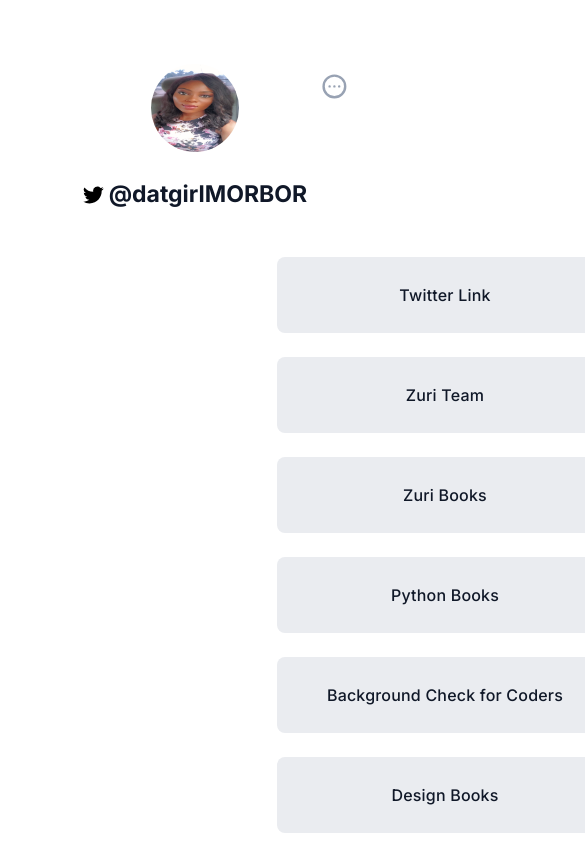
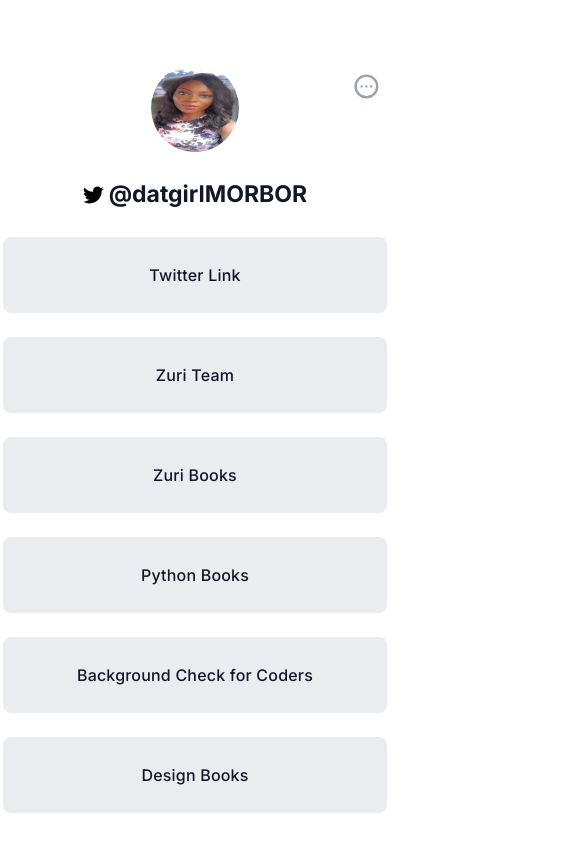
Before and after one commit to IAMMORBOR/Linktree-HNG-Stage-1-, a React (Create React App) app: page / in a window 390 px wide. Shown: the top 844 px of the page, 585 px wide, since content can reach past the window. Built offline with nearby package versions, Linux system fonts and the light colour scheme.

Commit message:
Mobile screen completed

```diff
--- a/src/App.style.scss
+++ b/src/App.style.scss
@@ -114,22 +114,16 @@
     height: 3px;
     background-color:$link-bg--color;
     margin: auto;
-
 }
-
-
 //MEDIA QUERY
 @media (max-width:56.25em){
 
     .MainSection{
         width: 100vw;
-
         &-Nav{
-
-
             &--icon{
                 top: 2.5rem;
-                left: 35rem;
+                left: 39rem;
             }
             &--desktop{
                 display: none;
@@ -145,13 +139,10 @@
     .empty{
         width: 35rem;
         margin-bottom: 2rem;
-
     }
     .SocialMedia-section{
         width: 18.7rem;
-
     }
-
    }
 
 @media (max-width:37.5em){
@@ -160,7 +151,7 @@
         &-Nav{
             &--icon{
                 top: 2.5rem;
-                left: 18rem;
+                left: 20rem;
             }
             &--desktop{
                 display: none;
--- a/src/components/Links/Links.component.jsx
+++ b/src/components/Links/Links.component.jsx
@@ -11,7 +11,7 @@
             <a className="Data-links" href={socialLink.linkTo} id={socialLink.linkID}>{socialLink.linkText}
             <span className="tooltip">
               <div className="tooltip--heading">
-               <b>  {socialLink.HoverTextHeading}</b>
+               <b> {socialLink.HoverTextHeading}</b>
               </div>
               <div className="tooltip--Body">
                  {socialLink.HoverText}
--- a/src/components/Links/link.style.scss
+++ b/src/components/Links/link.style.scss
@@ -13,7 +13,7 @@
     font-weight: 500;
     font-family: $Main-font;
     height: 76px;
-    width: 57.6rem;
+    width: 59rem;
     background-color: $link-bg--color;
     letter-spacing: 0.2px;
     border-radius: 8px;
@@ -27,9 +27,7 @@
 
     &:hover{
        box-shadow: 3px 2px 3px 2px $color--grey-2;
-
     }
-
     & .tooltip{
         visibility: hidden;
         width: 20rem;
@@ -68,16 +66,18 @@
 //MEDIA QUERY
 @media (max-width:56.25em){
     .Data-links{
-        width: 47rem;
-        translate: 250px 20px;
+        width: 38rem;
+        &:hover .tooltip{
+            translate: 190px 25px;
+        }
     }
 }
 @media (max-width:37.5em){
     .Data-links{
-     width: 21rem;
+     width: 24rem;
 
      &:hover .tooltip{
-        translate: 250px 20px;
+        translate: 8px 70px;
     }
     }
 
--- a/src/components/NavSection/MobileNav.component.jsx
+++ b/src/components/NavSection/MobileNav.component.jsx
@@ -5,7 +5,6 @@
         <div className='MainSection-Nav--mobile'>
         <HiOutlineDotsCircleHorizontal className='MainSection-Nav--icon' />
         </div>
-
     )
 }
 export default MobileNav;
--- a/src/components/Profile.component.jsx
+++ b/src/components/Profile.component.jsx
@@ -11,7 +11,6 @@
                 <h4 id='twitter'>@datgirlMORBOR</h4>
             </div>
       </div>
-
     )
 }
 export default UserProfile;
```
Also changed, not shown: src/components/Links/link.component.jsx (deleted, +0 -8 lines).
